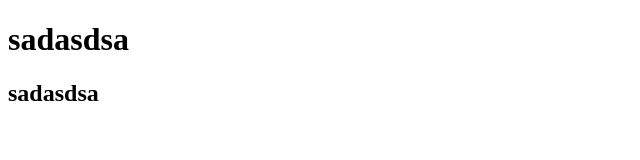
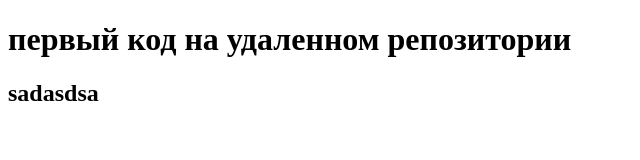
Before and after one commit to ZLATApr/test_repo, a plain HTML site: page index.html in a window 1280 px wide. Shown: the whole page, without its empty margins (0-640 px from the left). Drawn offline with Linux system fonts and the light colour scheme.

Commit message:
new commit

```diff
--- a/index.html
+++ b/index.html
@@ -3,10 +3,10 @@
 <head>
     <meta charset="UTF-8">
     <meta name="viewport" content="width=device-width, initial-scale=1.0">
-    <title>Document</title>
+    <title>new git project</title>
 </head>
 <body>
-    <h1> sadasdsa</h1>
+    <h1> первый код на удаленном репозитории</h1>
     <h2> sadasdsa</h2>
 </body>
 </html>
```
